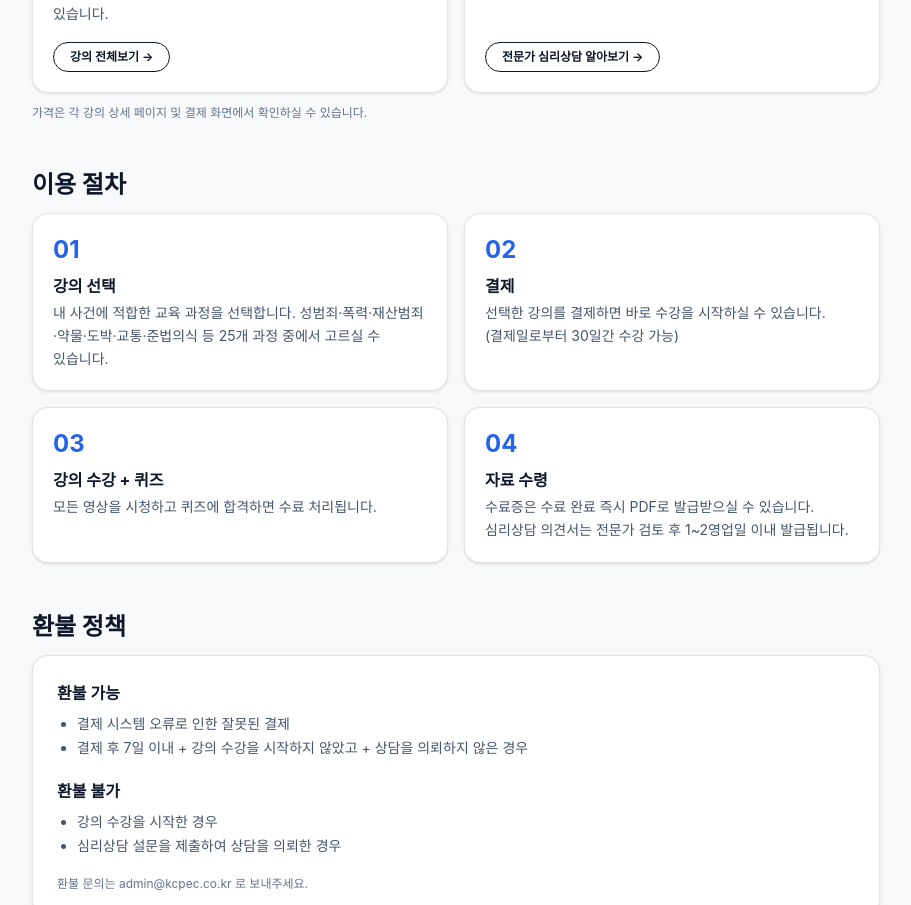
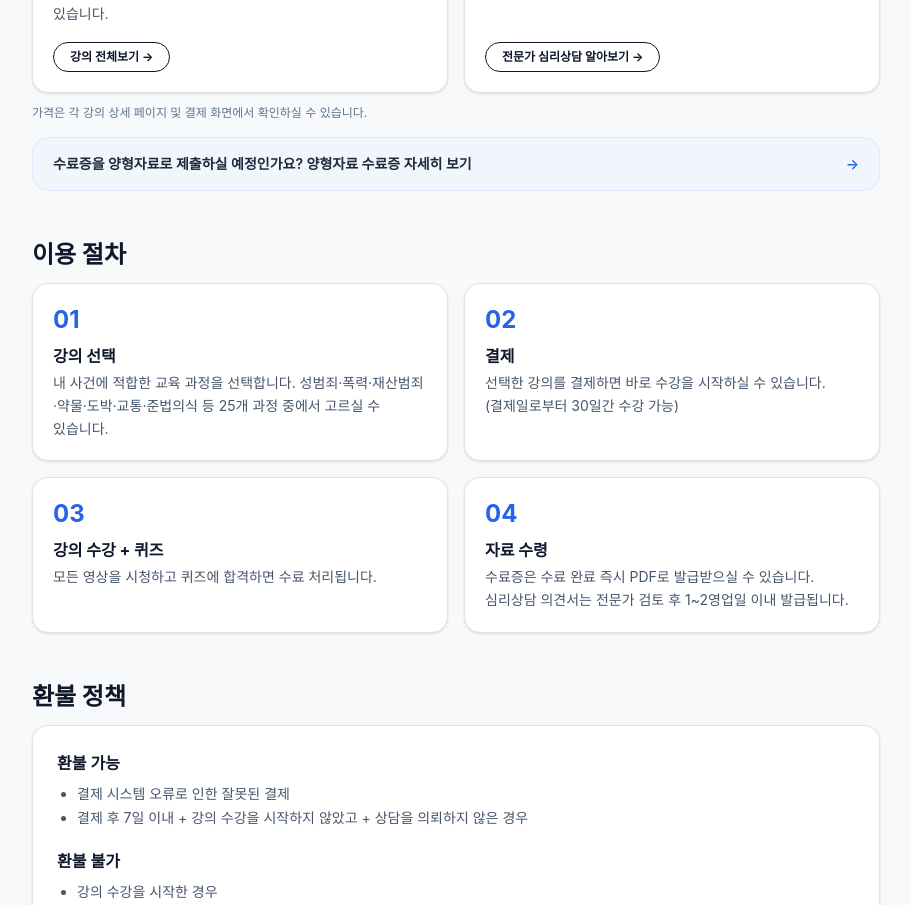
Before and after one commit to nahyun27/kcpec-platform, a Next.js app in the folder frontend/: page /guide in a window 1280 px wide. Shown: the part 840-1745 px from the top of the page, without its empty margins (184-1095 px from the left). Built offline with nearby package versions, Linux system fonts and the light colour scheme; no server answers; a web font is replaced by a local one.

Commit message:
seo: 이용 안내 발급 서류 칸에서 양형자료 수료증 안내로 링크

```diff
--- a/frontend/src/app/(main)/guide/page.tsx
+++ b/frontend/src/app/(main)/guide/page.tsx
@@ -109,6 +109,13 @@ export default function GuidePage() {
         <p className="mt-3 text-xs text-slate-500">
           가격은 각 강의 상세 페이지 및 결제 화면에서 확인하실 수 있습니다.
         </p>
+        <Link
+          href="/sentencing-certificate"
+          className="mt-4 flex items-center justify-between gap-3 rounded-2xl border border-blue-100 bg-blue-50/60 px-5 py-4 text-sm font-semibold text-slate-800 transition-colors hover:border-blue-200 hover:bg-blue-50"
+        >
+          <span>수료증을 양형자료로 제출하실 예정인가요? 양형자료 수료증 자세히 보기</span>
+          <span className="shrink-0 text-[var(--color-accent)]">→</span>
+        </Link>
       </Section>
 
       <Section id="process" title="이용 절차">
```
